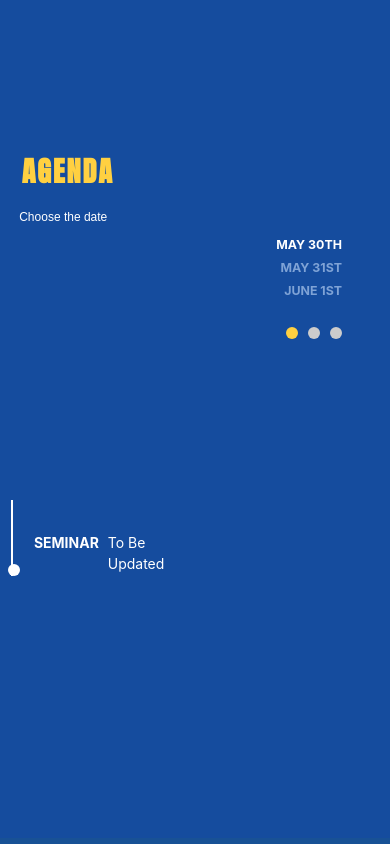
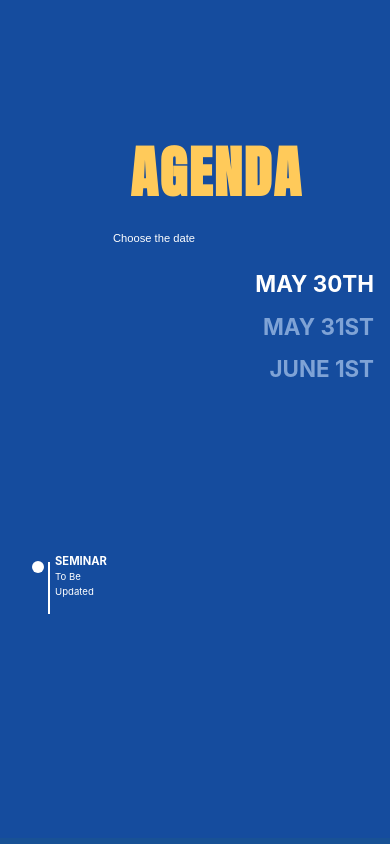
Before and after one commit to dat-nix/Landing-page, a React (Vite) app: page /rikt in a window 390 px wide. Shown: the part 1620-2464 px from the top of the page. Built offline with nearby package versions, Linux system fonts and the light colour scheme.

Commit message:
Update Agenda.css
new css, no mobile yet

```diff
--- a/src/styles/Agenda.css
+++ b/src/styles/Agenda.css
@@ -20,13 +20,13 @@
     font-size: 10rem;
     letter-spacing: 2px;
     font-weight: bold;
-    color: #ffd041;
+    color: #FFCA5A;
     margin-bottom: 1rem;
     font-family: 'Anton', sans-serif;
 }
 
 .agenda-subtitle {
-    margin-right: 56%;
+    margin-right: 50%;
     font-size: 1.5rem;
     margin-bottom: -1rem;
     font-family: 'Reddit Sans', sans-serif;
@@ -37,7 +37,7 @@
     font-weight: bold;
     color: #7fa3d6;
     margin-bottom: 0.5px;
-    margin-left: 10%;
+    margin-left: 15%;
     transition: all 0.5s ease;
     text-align: left;
     line-height: 1.2;
@@ -61,16 +61,18 @@
     padding-left: 40%;
     padding-top: 15%;
 }
-  /*white line*/
+
+/* White line */
 .agenda-timeline::before {
     content: '';
     position: absolute;
     justify-content: left;
-    margin-left: -2.6%;
-    top: 22%;
-    bottom: 7%;
+    margin-left: -2.4%;
+    margin-top: 10%;
+    max-height: 610px;
     width: 6px;
-    height: 80%;
+    height: 72%;
+    overflow: hidden;
     background-color: white;
 }
 
@@ -89,7 +91,6 @@
     position: absolute;
     left: -1.5rem;
     top: 2rem;
-
 }
 
 .agenda-time {
@@ -105,7 +106,6 @@
     padding-left: 10%;
 }
 
-
 .agenda-timeline.fade-in {
     opacity: 1;
     transition: opacity 0.3s ease-in;
@@ -120,7 +120,7 @@
     display: flex;
     gap: 10px;
     margin-top: 1.5rem;
-    margin-left: 10%;
+    margin-left: 15%;
 }
 
 .dot {
@@ -134,108 +134,78 @@
 .dot.active {
     background-color: #ffd041;
 }
- /* Mobile Responsive */
+
+/* Mobile Responsive (iPhone 16, Samsung S20+) */
 @media (max-width: 768px) {
+    .dot {
+        visibility: hidden;
+    }
+
     .agenda-section {
         padding: 1rem;
         flex-direction: column;
     }
 
-    .agenda-content-wrapper {
-        display: flex;
-        flex-direction: column-reverse;
+    .agenda-left {
+        width: 100%;
+        padding-right: 0;
+        margin-top: 1rem;
+        align-items: flex-end; /* Align date to the right */
+        text-align: right;
+        left: 30%;
     }
 
     .agenda-title {
-        font-size: 1.75rem;
-        margin-bottom: 1rem;
-        text-align: center;
-        margin-right:  70%;
-
-    }
-    .agenda-subtitle {
-        margin-right: 72%;
-        font-size: 0.9rem;
-        margin-bottom: -1rem;
-        font-family: 'Reddit Sans', sans-serif;
-      }
-
-    .agenda-left {
-        width: 100%;
-        display: flex;
-        flex-direction: column;
-        align-items: flex-end;
-        text-align: right;
-        margin-top: 1rem;
-    }
-
-    /* Move agenda date to the right */
-    .agenda-date {
-        font-size: 0.775rem;
-        margin: 0.25rem 0;
-        margin-left: auto; /* Align to the right */
+        font-size: 3.5rem;
     }
 
     .agenda-subtitle {
-        font-size: 0.75rem;
-        margin-bottom: 0.5rem;
+        font-size: 0.7rem;
+        margin-bottom: 1rem;
+    }
+
+    .agenda-date {
+        font-size: 1.4rem;
+        margin: 0.5rem 0;
     }
 
     .agenda-right {
+        order: 1; /* Move timeline above date in DOM */
         width: 100%;
-        display: flex;
-        flex-direction: column;
-        align-items: flex-start;
+        padding: 1rem;
+        align-items: flex-start; /* Align timeline to the left */
     }
 
-    /* Move timeline to the left */
     .agenda-timeline {
-        gap: 1.25rem;
-        margin-top: 1rem;
-        padding-left: 0; /* Remove previous padding */
-        padding-right: 0; /* Ensure no unnecessary padding */
+        padding-left: 5%;
+        padding-top: 2%;
     }
 
-    .agenda-item {
-        flex-direction: row;
-        align-items: flex-start;
-        justify-content: flex-start;
+    .agenda-timeline::before {
+        margin-left: 0;
+        width: 2px;
+        height: 100%;
+        max-height: 200px;
     }
+
+
+
     .agenda-item::before {
-        content: '';
+        left: -1rem;
+        top: 0.5rem;
         width: 12px;
         height: 12px;
-        background: white;
-        border-radius: 50%;
-        position: absolute;
-        left: -0.5rem;
-        top: 2rem;
-
-      }
-    .agenda-timeline::before {
-        content: '';
-        position: absolute;
-        justify-content: left;
-        margin-left: -2.6%;
-        top: 22%;
-        bottom: 7%;
-        width: 2px;
-        height: 80%;
-        background-color: white;
     }
 
     .agenda-time {
-        font-size: 0.875rem;
-        min-width: 3rem;
+        font-size: 0.7rem;
     }
 
     .agenda-activity {
-        font-size: 0.875rem;
-        padding-left: 1rem;
+        font-size: 0.6rem;
     }
 
     .agenda-dots {
-        justify-content: flex-start;
-        margin-left: 0;
+        gap: 8px;
     }
 }
```
Lines whose indentation alone changed are shown as unchanged.
